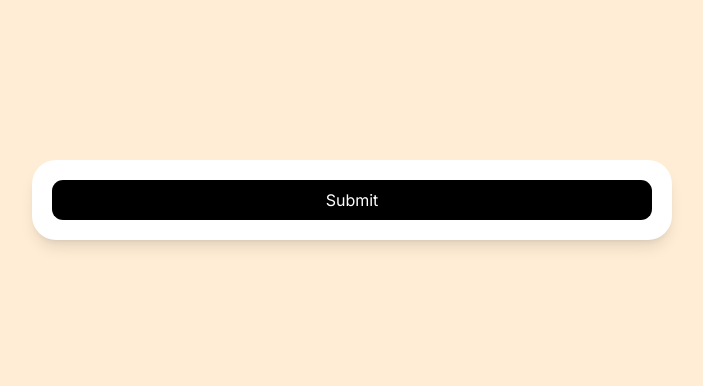
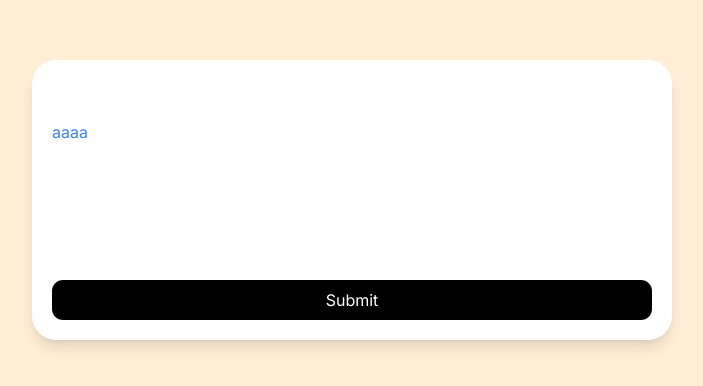
Before and after one commit to jungheeYoo/5-carrot-market-tailwindCSS, a Next.js app: page / in a window 1280 px wide. Shown: the part 200-586 px from the top of the page, without its empty margins (288-991 px from the left). Built offline with nearby package versions, Linux system fonts and the light colour scheme.

Commit message:
3-11. Directives, apply, layer

```diff
--- a/app/globals.css
+++ b/app/globals.css
@@ -3,6 +3,79 @@
 // ✅ 3-1. IntelliSense
 */
 
+/* @tailwind base;
+@tailwind components;
+@tailwind utilities; */
+
+/*
+//////////////////////////////////////////////////
+// ✅ 3-11. Directives
+// 컴파일러는 생성된 CSS를 어디에 두느냐?
 @tailwind base;
 @tailwind components;
 @tailwind utilities;
+// 여기에 밑줄이 생긴다면 vsCode 에서 tailwind 언어를 선택하면 됨
+*/
+
+/* Tailwind CSS의 Directives라고 부름 */
+/* 컴파일러는 여기로 와서 이 directive 들을 생성된 class name 으로 대체함 */
+@tailwind base;
+@tailwind components;
+@tailwind utilities;
+
+/* 🔶 base */
+/* 컴파일러가 tailwind와 함께 제공되는 기본적인 reset 및 기본 값 스타일 종류를 두는 곳 */
+/* base styles : tailwind가 생성하는 기본적인 reset 및 기본 값의 일종이다 */
+
+/* 🔶 components */
+/* 나중에.. */
+
+/* 🔶 utilities */
+/* 컴파일러가 생성 된 모든 code를 넣는 placeholder */
+/* utilities directive 안에, 컴파일러는 모든 utility class name 들을 넣음 */
+/* 컴파일러는 이것을 우리가 작성한 모든 class name 으로 대체함 */
+
+/* ///////////////////////////////////////////////////////////// */
+
+/* 🔹 apply directive */
+/* apply 는 이 모든 class name 들을 나의 CSS 코드에서 사용할 수 있게 해줌 */
+/* 이 class name 이 모든 utility class name 을 감싸도록 만들어줌 */
+/* 이건 직접 반복하지 않고 style 을 재사용할 수 있는 옵션 중 하나 */
+/* apply directive를 사용하거나 또 다른 옵션은 별도의 react component로 분리하는 방법도 있음 👍 */
+/* 전부 보통의 CSS로 변환 됨 */
+
+.btn {
+  @apply w-full bg-black h-10 text-white rounded-sexy-name me-tomato;
+}
+
+/* 🔹 layer directive */
+/* layer를 각각 확장할 수 있도록 해줌 */
+/* base style을 추가하고 싶다면 base layer를 확장할 수 있다 */
+/* 또 다른 utility 를 추가하고 싶다면 utility layer 를 확장할 수 있다 */
+/* plugin 을 위해 존재함 */
+/* layer directive 로 apply 를 결합할 수 있다 */
+
+/* application 의 모든 link를 위한 일반적인 style */
+@layer base {
+  a {
+    @apply text-blue-500;
+  }
+}
+
+/* application 의 모든 곳에서 사용할 수 있는 새로운 class */
+@layer utilities {
+  .text-bigger-hello {
+    @apply text-3xl font-semibold;
+  }
+}
+
+/* ///////////////////////////////////////////////////////////// */
+/* 🔶 components */
+/* 많은 class를 감쌀 때를 위한 것 */
+
+/* 버튼을 형성하기 위해 class들을 다같이 추상화하는 컴포넌트 */
+@layer components {
+  .btn {
+    @apply w-full bg-black h-10 text-white rounded-sexy-name mt-tomato;
+  }
+}
--- a/app/page.tsx
+++ b/app/page.tsx
@@ -273,28 +273,43 @@
 //   );
 // }
 
+// //////////////////////////////////////////////////
+// // ✅ 3-10. JIT - just in time
+// // 🔶 Tailwind CSS 작동 방식
+// // just in time compiler
+// // Tailwind CSS 파일이 아니라 compiler 이다
+// // 우리가 파일을 저장할 때마다 Tailwind 는 파일을 스캔해서 class name들을 추출하고
+// // 추출한 것을 CSS 코드로 변환한다. 그래서 class name을 생성할 수 있는 것이다
+// // 미리 생성된 class name 파일은 존재하지 않음!
+// // compiler 가 나의 class name 을 읽어들여서 class name 들로부터 추출해낸 CSS code를 생성할 것이다
+
+// // 🔶 arbitrary value(대체 값)
+// // just in time compiler 덕분에 arbitrary value(대체 값) 을 가질 수 있다
+// // 원하는 스타일을 찾을 수 없거나, 사이즈 등을 찾을 수 없을 때 [] 대괄호 안헤 필요한 것을 넣음
+// // theme 확장 가능
+
+// export default function Home() {
+//   return (
+//     <main className="bg-gray-100 sm:bg-red-100 md:bg-green-100 lg:bg-cyan-100 xl:bg-orange-100 2xl:bg-purple-100 h-screen flex items-center justify-center p-5">
+//       <div className="bg-white shadow-lg p-5 rounded-3xl w-full max-w-screen-sm flex flex-col gap-4">
+//         <button className="w-full bg-black h-10 text-white rounded-sexy-name me-tomato">
+//           Submit
+//         </button>
+//       </div>
+//     </main>
+//   );
+// }
+
 //////////////////////////////////////////////////
-// ✅ 3-10. JIT - just in time
-// 🔶 Tailwind CSS 작동 방식
-// just in time compiler
-// Tailwind CSS 파일이 아니라 compiler 이다
-// 우리가 파일을 저장할 때마다 Tailwind 는 파일을 스캔해서 class name들을 추출하고
-// 추출한 것을 CSS 코드로 변환한다. 그래서 class name을 생성할 수 있는 것이다
-// 미리 생성된 class name 파일은 존재하지 않음!
-// compiler 가 나의 class name 을 읽어들여서 class name 들로부터 추출해낸 CSS code를 생성할 것이다
-
-// 🔶 arbitrary value(대체 값)
-// just in time compiler 덕분에 arbitrary value(대체 값) 을 가질 수 있다
-// 원하는 스타일을 찾을 수 없거나, 사이즈 등을 찾을 수 없을 때 [] 대괄호 안헤 필요한 것을 넣음
-// theme 확장 가능
+// ✅ 3-11. Directives
 
 export default function Home() {
   return (
-    <main className="bg-gray-100 sm:bg-red-100 md:bg-green-100 lg:bg-cyan-100 xl:bg-orange-100 2xl:bg-purple-100 h-screen flex items-center justify-center p-5">
+    <main className="bg-red-100 sm:bg-red-100 md:bg-green-100 lg:bg-cyan-100 xl:bg-orange-100 2xl:bg-purple-100 h-screen flex items-center justify-center p-5">
       <div className="bg-white shadow-lg p-5 rounded-3xl w-full max-w-screen-sm flex flex-col gap-4">
-        <button className="w-full bg-black h-10 text-white rounded-sexy-name me-tomato">
-          Submit
-        </button>
+        <input />
+        <a href="#">aaaa</a>
+        <button className="btn">Submit</button>
       </div>
     </main>
   );
```
